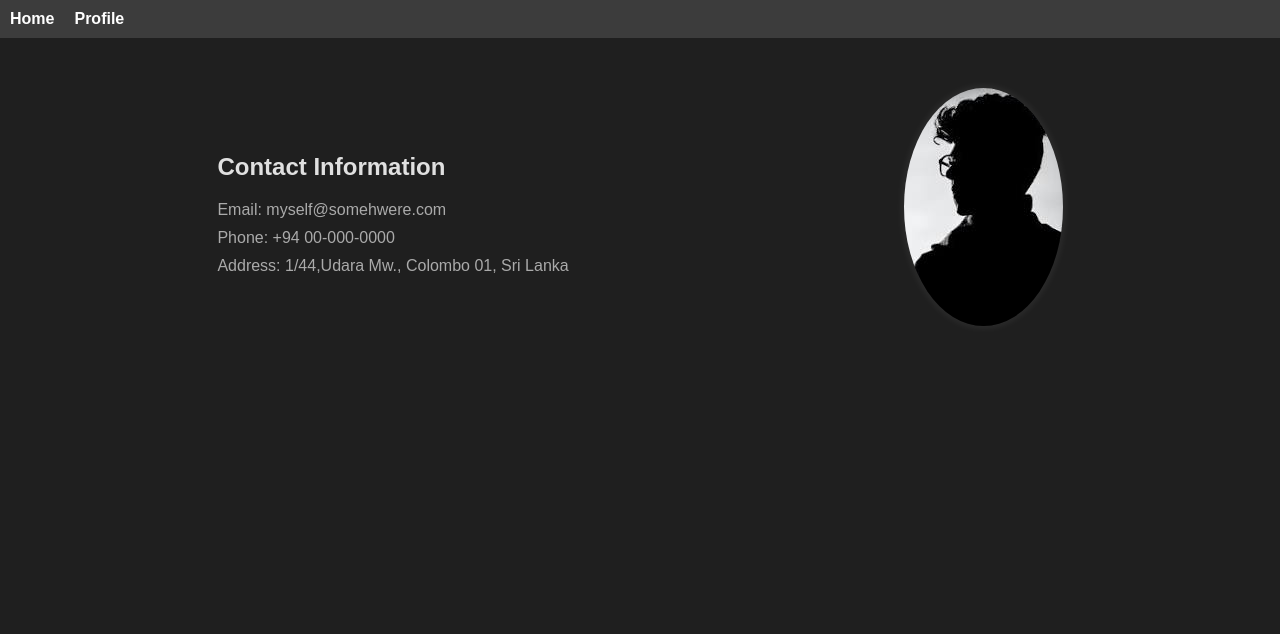
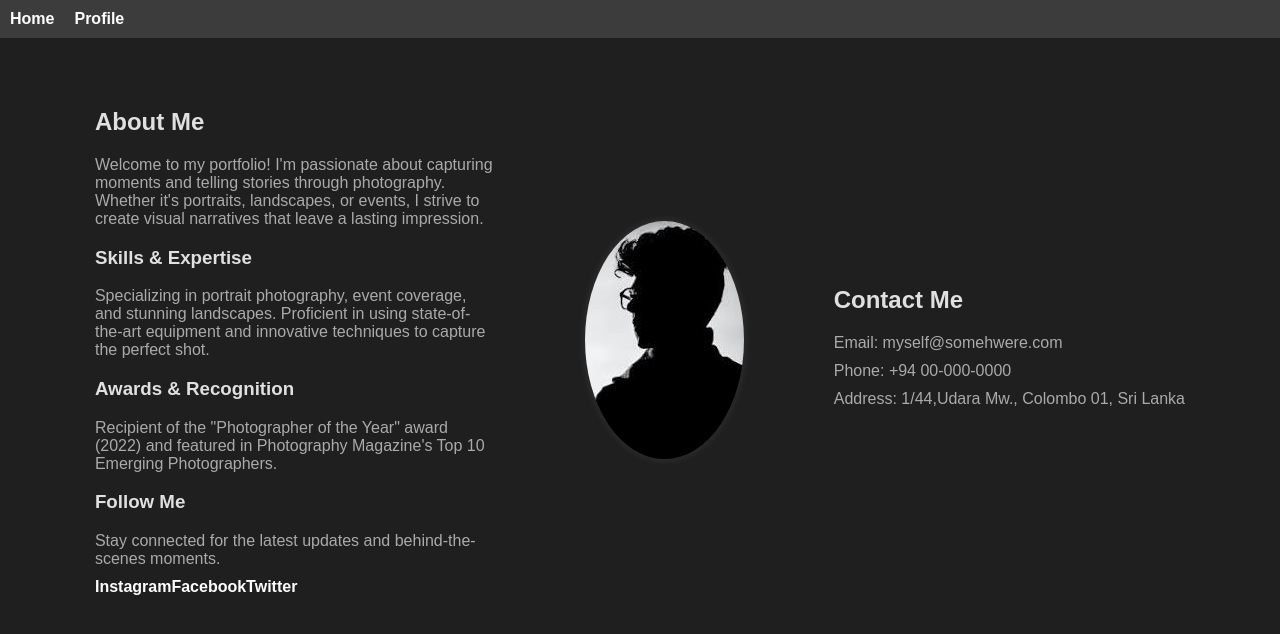
Before and after one commit to yashodharanawaka/my-gallery, a React (Create React App) app: page /profile in a window 1280 px wide. Shown: the top 634 px of the page. Built offline with nearby package versions, Linux system fonts and the light colour scheme.

Commit message:
updated profile

```diff
--- a/public/index.html
+++ b/public/index.html
@@ -11,7 +11,7 @@
     />
     <link rel="apple-touch-icon" href="%PUBLIC_URL%/logo192.png" />
     <link rel="manifest" href="%PUBLIC_URL%/manifest.json" />
-    <title>CCA CW - My Gallery</title>
+    <title>My Gallery</title>
   </head>
   <body>
     <noscript>You need to enable JavaScript to run this app.</noscript>
--- a/src/App.css
+++ b/src/App.css
@@ -95,7 +95,7 @@ body {
     animation: spin 1s linear infinite;
 }
 
-/* Profile styles */
+/* MyProfile styles */
 
 .contact-container {
     display: flex;
--- a/src/components/MyProfile.js
+++ b/src/components/MyProfile.js
@@ -5,13 +5,40 @@ const MyProfile = () => {
     return (
         <div className="contact-container">
             <div className="contact-details">
-                <h2>Contact Information</h2>
-                <p>Email: myself@somehwere.com</p>
-                <p>Phone: +94 00-000-0000</p>
-                <p>Address: 1/44,Udara Mw., Colombo 01, Sri Lanka</p>
+                <h2>About Me</h2>
+                <p>Welcome to my portfolio! I'm passionate about capturing moments and telling stories through
+                    photography. Whether it's portraits, landscapes, or events, I strive to create visual narratives
+                    that leave a lasting impression.</p>
+
+                <h3>Skills & Expertise</h3>
+                <p>Specializing in portrait photography, event coverage, and stunning landscapes. Proficient in using
+                    state-of-the-art equipment and innovative techniques to capture the perfect shot.</p>
+
+                <h3>Awards & Recognition</h3>
+                <p>Recipient of the "Photographer of the Year" award (2022) and featured in Photography Magazine's Top
+                    10 Emerging Photographers.</p>
+
+                <h3>Follow Me</h3>
+                <p>Stay connected for the latest updates and behind-the-scenes moments.</p>
+                <div className="social-links">
+                    <a href="https://www.instagram.com/photographer/" target="_blank"
+                       rel="noopener noreferrer">Instagram</a>
+                    <a href="https://www.facebook.com/photographer/" target="_blank"
+                       rel="noopener noreferrer">Facebook</a>
+                    <a href="https://twitter.com/photographer/" target="_blank" rel="noopener noreferrer">Twitter</a>
+                </div>
             </div>
             <div className="contact-picture">
-                <img src='profile_pic.jpg' alt="Profile Pic" />
+                <img src='profile_pic.jpg' alt="Profile Pic"/>
+            </div>
+
+            <div className="contact-form">
+                <h2>Contact Me</h2>
+                <div className="contact-details">
+                    <p>Email: myself@somehwere.com</p>
+                    <p>Phone: +94 00-000-0000</p>
+                    <p>Address: 1/44,Udara Mw., Colombo 01, Sri Lanka</p>
+                </div>
             </div>
         </div>
     );
```
